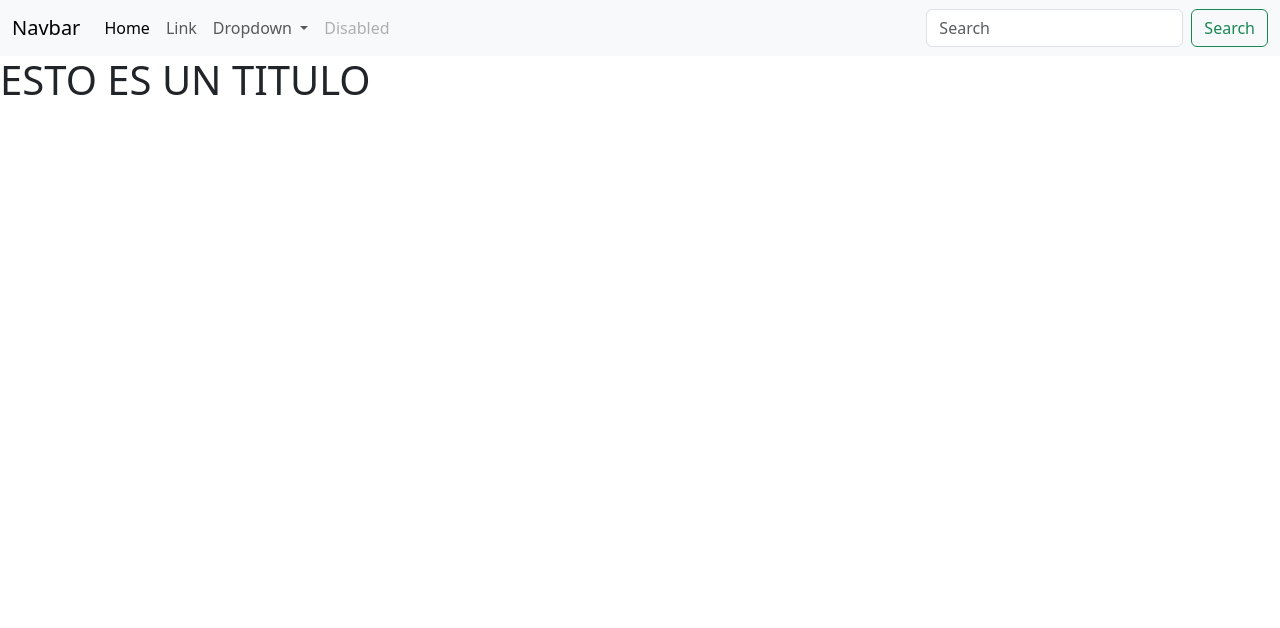
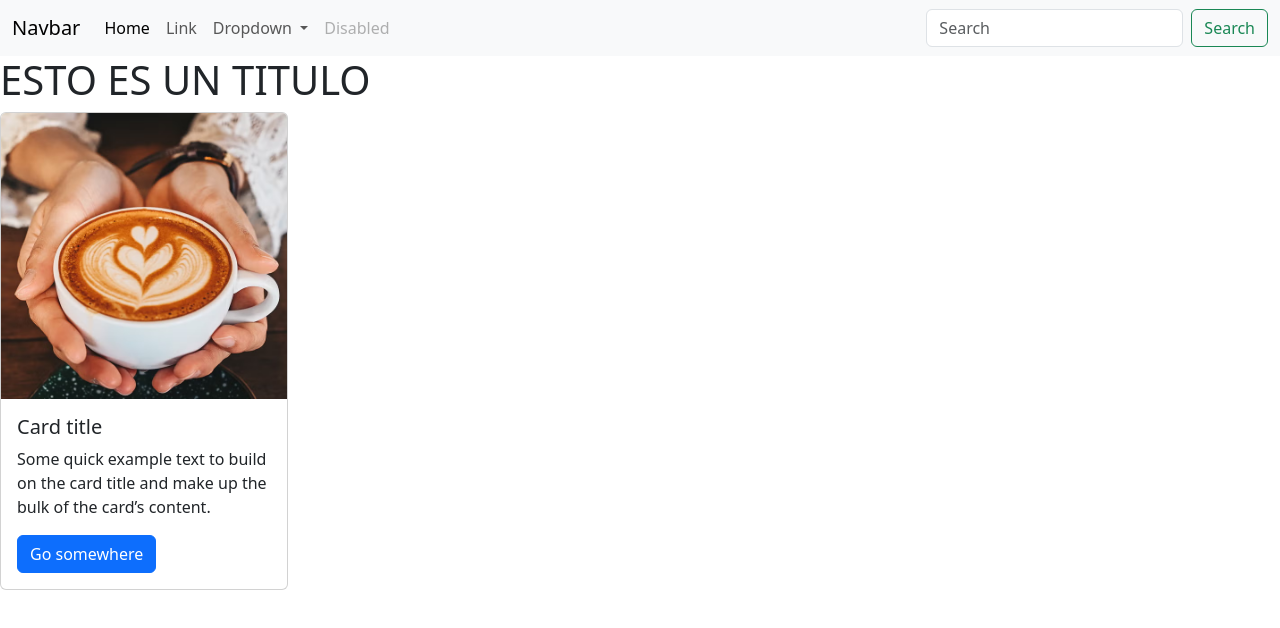
Before and after one commit to desarrollowebunse/Trabajo-Colaborativo, a plain HTML site: page index.html in a window 1280 px wide. Drawn offline with nearby package versions, Linux system fonts and the light colour scheme.

Commit message:
ingreso de carta e imagen

```diff
--- a/index.html
+++ b/index.html
@@ -56,6 +56,16 @@
         </div>
     </nav>
     <h1>ESTO ES UN TITULO</h1>
+    <section>
+        <div class="card" style="width: 18rem;">
+  <img src="./cafe.avif" class="card-img-top" alt="cafe">
+  <div class="card-body">
+    <h5 class="card-title">Card title</h5>
+    <p class="card-text">Some quick example text to build on the card title and make up the bulk of the card’s content.</p>
+    <a href="#" class="btn btn-primary">Go somewhere</a>
+  </div>
+</div>
+    </section>
 </body>
 
 </html>
```
Also changed, not shown: cafe.avif (added).
